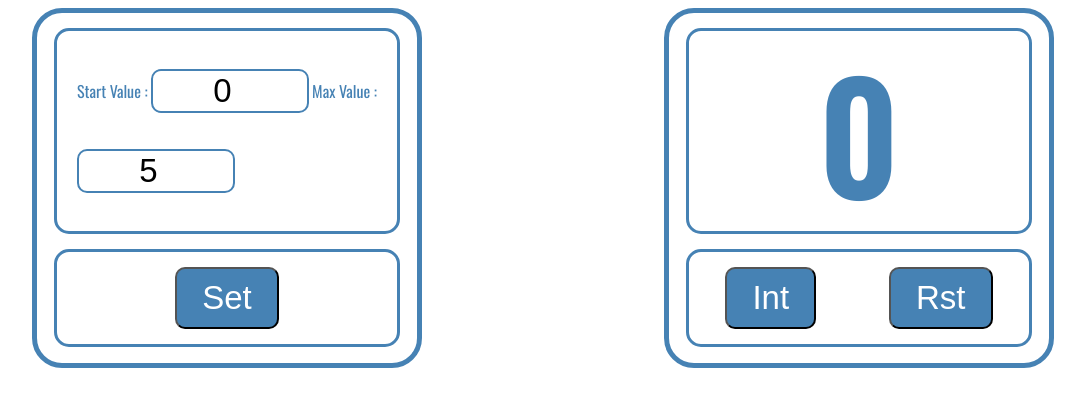
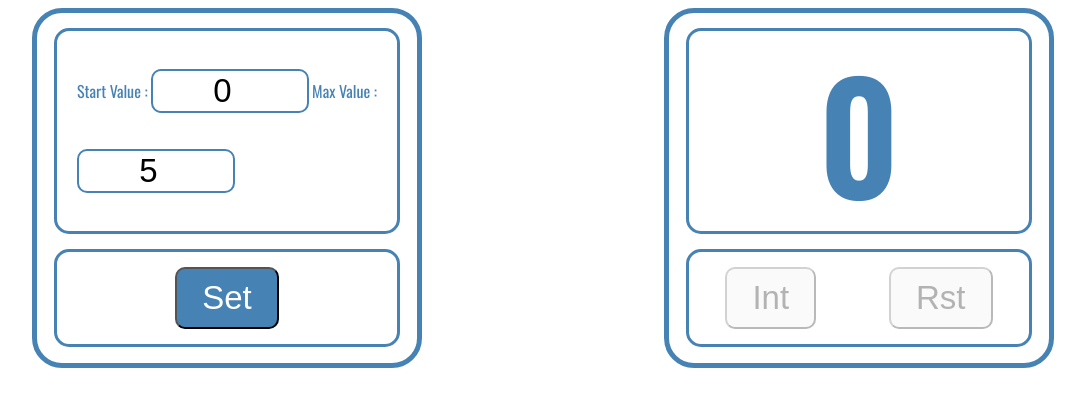
Before and after one commit to andorey/my_counter2, a React (Create React App) app: page / in a window 1280 px wide. Shown: the top 406 px of the page, without its empty margins (97-1182 px from the left). Built offline with nearby package versions, Linux system fonts and the light colour scheme.

Commit message:
disable buttons in counter box

```diff
--- a/src/App.jsx
+++ b/src/App.jsx
@@ -10,8 +10,8 @@ class App extends React.Component {
 		startItem: 0,
 		maxItem: 5,
 		maxValClass: "",
-		buttonInt: false,
-		buttonRst: false,
+		buttonInt: true,
+		buttonRst: true,
 		buttonSet: false,
 		startValue: 0,
 		maxValue: 5
@@ -41,15 +41,19 @@ class App extends React.Component {
 
 
 	checkValue = () => {
+	if(this.state.startValue >= this.state.maxValue){
 
-
+	}
 	};
 
 
 	changeValue = () => {
 		this.setState({
 			startItem: this.state.startValue,
-			maxItem: this.state.maxValue})
+			maxItem: this.state.maxValue,
+			buttonInt: false,
+			buttonRst: false
+		})
 	};
 
 	onChangeStart = (event) => {
@@ -78,6 +82,7 @@ class App extends React.Component {
 							maxValClass={this.state.maxValClass}
 							onClickUp={this.onClickUp}
 							onResetClick={this.onResetClick}
+							buttonRst={this.state.buttonRst}
 							buttonInt={this.state.buttonInt} />
 
 			</div>
--- a/src/BoxCounter.jsx
+++ b/src/BoxCounter.jsx
@@ -14,7 +14,8 @@ const BoxCounter = (props) => {
 					<div className="boxButtons">
 						<button onClick={props.onClickUp}
 								disabled={props.buttonInt}> Int </button>
-						<button onClick={props.onResetClick}> Rst </button>
+						<button onClick={props.onResetClick}
+								disabled={props.buttonRst}> Rst </button>
 					</div>
 				</div>
 		)
```
